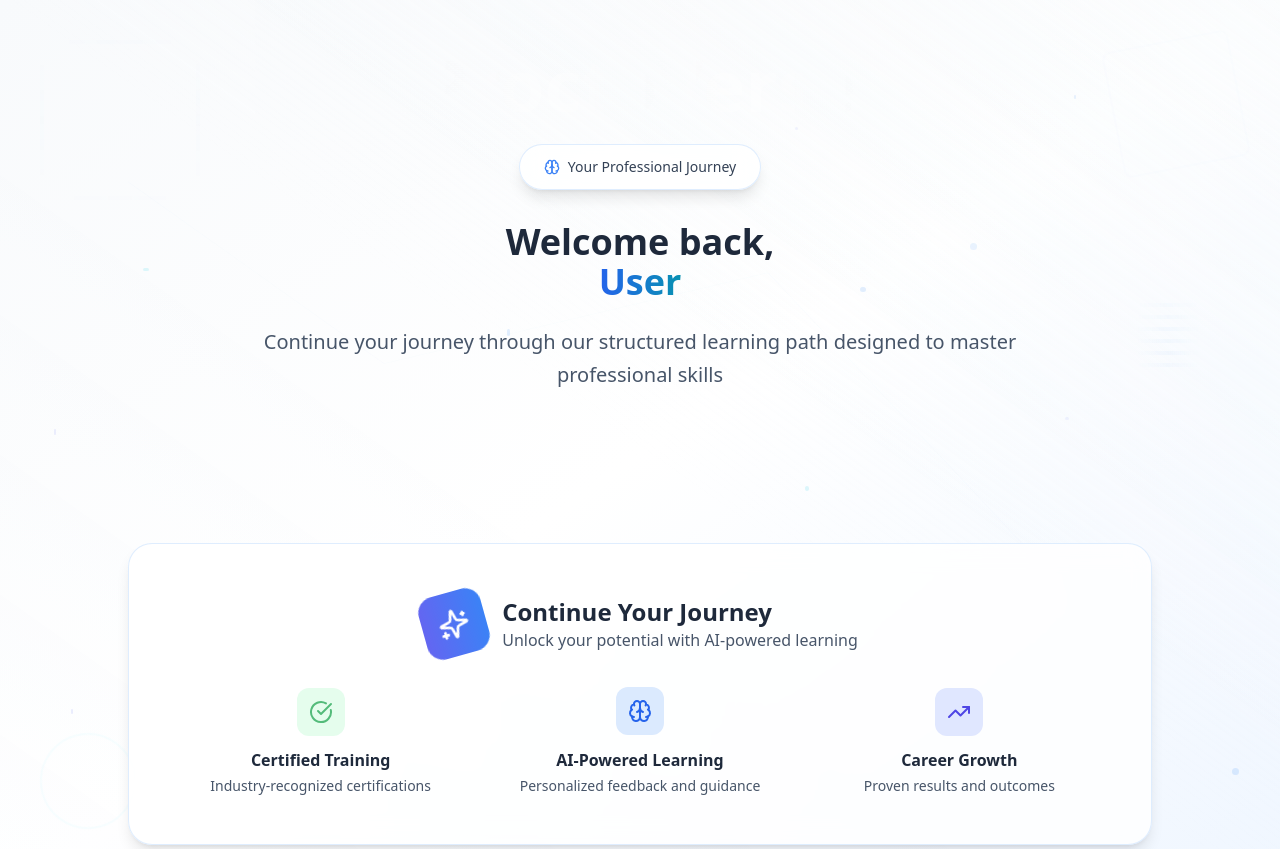
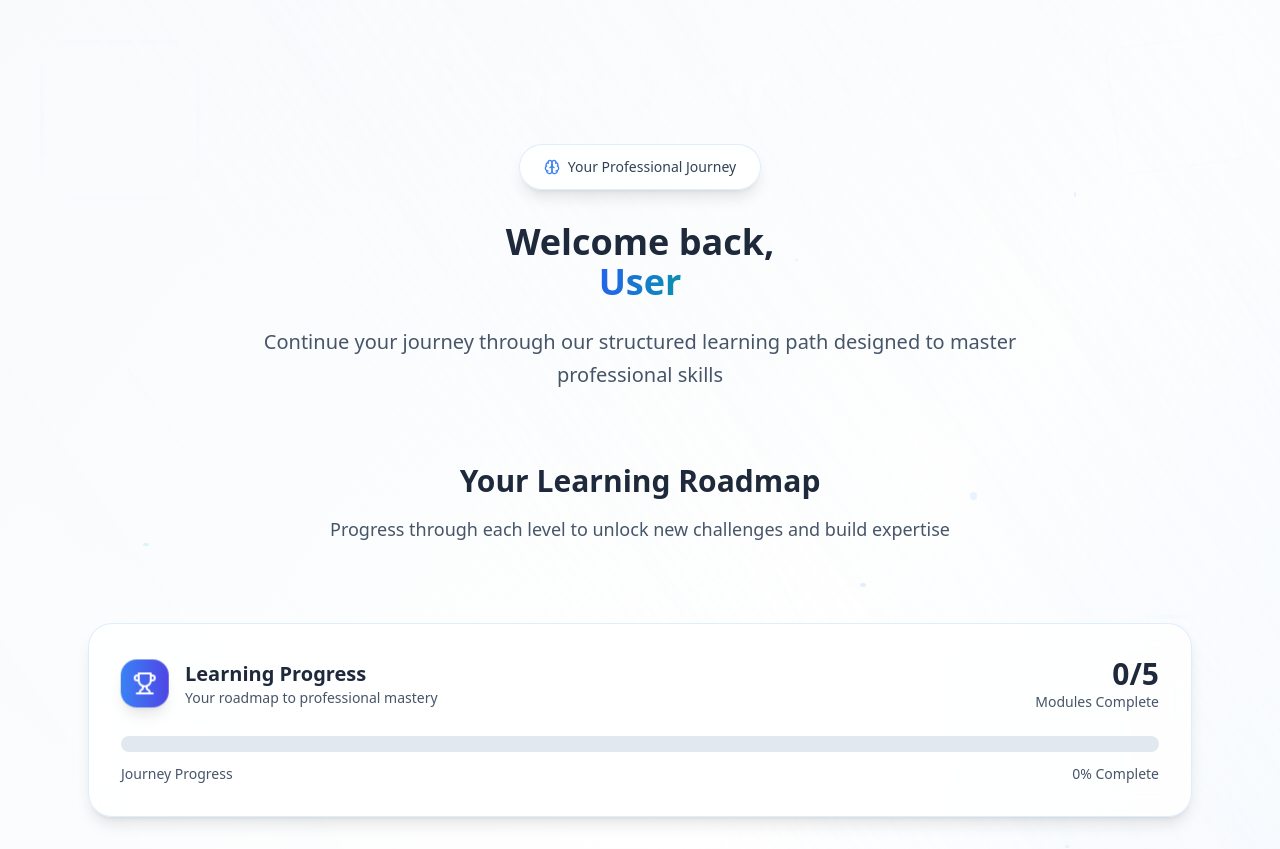
Before and after one commit to saniyaSqano/b2cinterviewSchedulerMobileResponsive, a React (Vite) app: page /levels in a window 1280 px wide. Shown: the top 849 px of the page. Built offline with nearby package versions, Linux system fonts and the light colour scheme.

Commit message:
Reverted to commit eea95317c9b2063d4ffce50157609cd35d77853b

```diff
--- a/src/components/LevelsContent.tsx
+++ b/src/components/LevelsContent.tsx
@@ -1,4 +1,3 @@
-
 import React, { useState } from 'react';
 import { Trophy, Star, Award, Brain, Users, Sparkles, CheckCircle, Clock, TrendingUp } from 'lucide-react';
 import AssessmentFlow from './AssessmentFlow';
@@ -6,6 +5,7 @@ import ChatFlow from './ChatFlow';
 import Level3Flow from './Level3Flow';
 import Level4Flow from './Level4Flow';
 import GamethonFlow from './GamethonFlow';
+import InteractiveRoadmap from './InteractiveRoadmap';
 import ParticleBackground from './ParticleBackground';
 import { useUser } from '../contexts/UserContext';
 
@@ -207,6 +207,23 @@ const LevelsContent = () => {
           </p>
         </div>
 
+        {/* Roadmap Section */}
+        <div className="max-w-7xl mx-auto px-6">
+          <div className="text-center mb-12">
+            <h3 className="text-3xl font-bold text-slate-800 mb-4">Your Learning Roadmap</h3>
+            <p className="text-lg text-slate-600 max-w-2xl mx-auto">
+              Progress through each level to unlock new challenges and build expertise
+            </p>
+          </div>
+
+          <InteractiveRoadmap
+            currentLevel={currentLevel}
+            completedLevels={completedLevels}
+            onStepClick={handleCardClick}
+            levelCredits={levelCredits}
+          />
+        </div>
+
         {/* Achievement Section */}
         {completedLevels.length > 0 && (
           <div className="max-w-5xl mx-auto px-6 mt-16">
```
